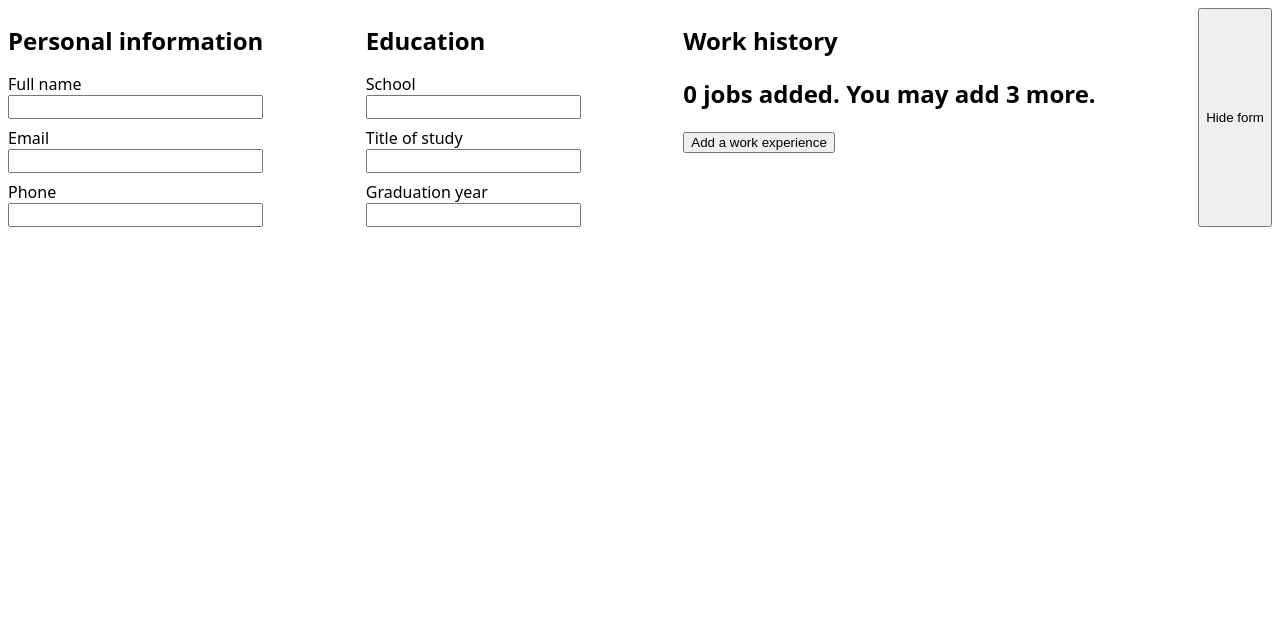
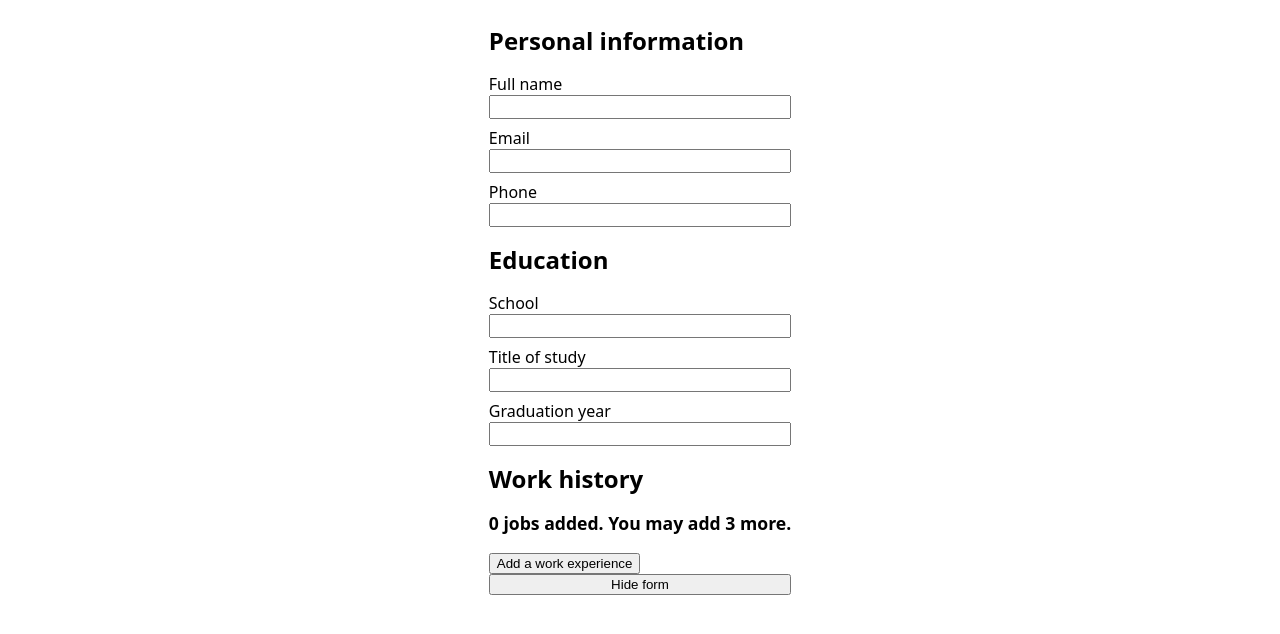
Before and after one commit to arwin4/cv, a React (Vite) app: page / in a window 1280 px wide. Shown: the top 634 px of the page. Built offline with nearby package versions, Linux system fonts and the light colour scheme; the HTML template or start-up script is replaced by a standard one.

Commit message:
A little CSS cleanup
Align sections vertically. Reduce h2 font size.

```diff
--- a/src/App.css
+++ b/src/App.css
@@ -1,7 +1,7 @@
 #root {
   display: grid;
-  grid-auto-flow: column;
-  justify-content: space-between;
+  grid-auto-flow: row;
+  justify-content: center;
 
   font-family: system-ui, -apple-system, BlinkMacSystemFont, 'Segoe UI', Roboto,
     Oxygen, Ubuntu, Cantarell, 'Open Sans', 'Helvetica Neue', sans-serif;
--- a/src/styles/FormSection.css
+++ b/src/styles/FormSection.css
@@ -1,5 +1,10 @@
 h1 {
   font-size: 1.5rem;
+}
+
+h2 {
+  font-size: 1.1rem;
+  font-weight: 600;
 }
 
 form {
```
